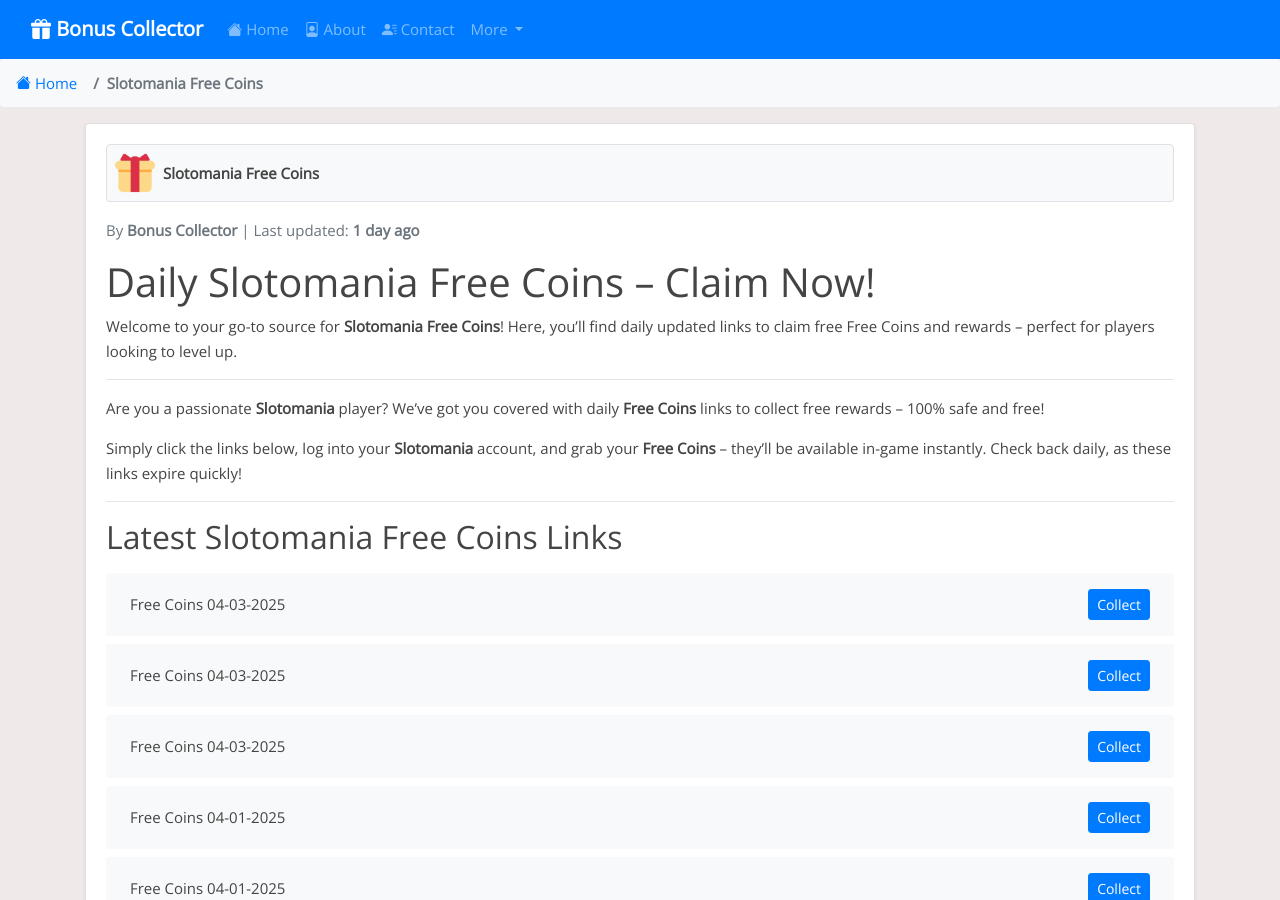
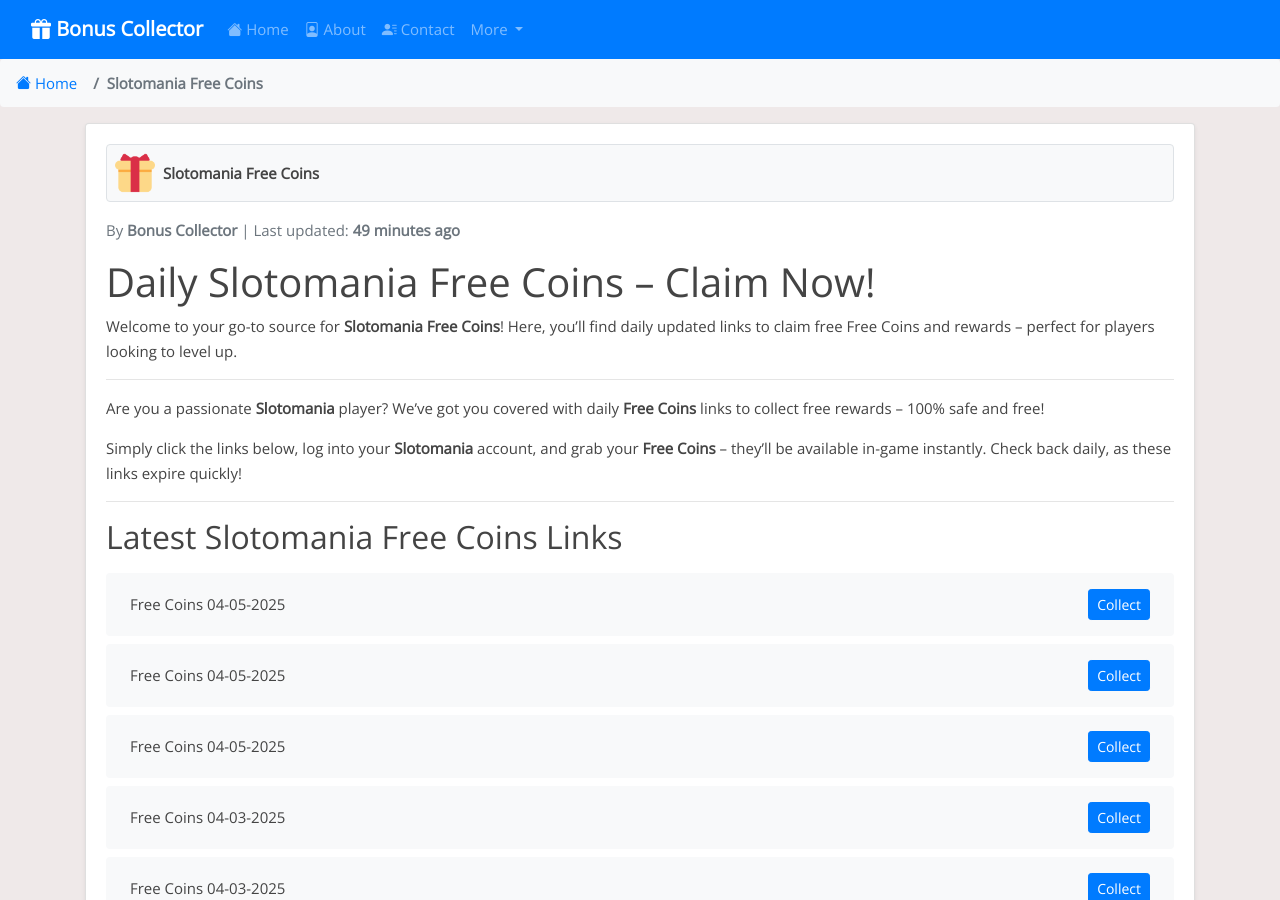
Before and after one commit to iamrohan99/bc-net, a Jekyll site: the page built from _posts/2024-06-29-slotomania.md, in a window 1280 px wide and 900 px high. Built offline with Jekyll 4.4.1, drawn with Linux system fonts in a browser that asks for light colours; some of the changed text lies outside the part shown.

Commit message:
Update slotomania reward links, content, and last modified date - 2025-04-05 06:32

```diff
--- a/_data/include_files.yml
+++ b/_data/include_files.yml
@@ -25,7 +25,7 @@ monopoly-go.html:
 doubledown-casino.html:
   last_modified: "2025-04-04T09:26:25Z"
 slotomania.html:
-  last_modified: "2025-04-03T08:32:58Z"
+  last_modified: "2025-04-05T06:32:19Z"
 cashman-casino.html:
   last_modified: "2025-04-05T04:28:03Z"
 pop-slots.html:
--- a/_includes/slotomania.html
+++ b/_includes/slotomania.html
@@ -1,4 +1,16 @@
 <ul class="list-group mt-3 mb-4">
+  <li class="list-group-item d-flex justify-content-between align-items-center">
+    <span>Free Coins 04-05-2025</span>
+    <a href="https://api.playtika.com/redirector/?coupon_token=1_3_1743680062092_7j4w29md" class="btn btn-primary btn-sm">Collect</a>
+  </li>
+  <li class="list-group-item d-flex justify-content-between align-items-center">
+    <span>Free Coins 04-05-2025</span>
+    <a href="https://api.playtika.com/redirector/?coupon_token=1_3_1743680230511_ony0pd9g" class="btn btn-primary btn-sm">Collect</a>
+  </li>
+  <li class="list-group-item d-flex justify-content-between align-items-center">
+    <span>Free Coins 04-05-2025</span>
+    <a href="https://api.playtika.com/redirector/?coupon_token=1_3_1743795000031_rwo4g7j4" class="btn btn-primary btn-sm">Collect</a>
+  </li>
   <li class="list-group-item d-flex justify-content-between align-items-center">
     <span>Free Coins 04-03-2025</span>
     <a href="https://api.playtika.com/redirector/?coupon_token=1_3_1743588265791_eoz9jr5w" class="btn btn-primary btn-sm">Collect</a>
@@ -387,16 +399,4 @@
     <span>Free Coins 03-09-2025</span>
     <a href="https://api.playtika.com/redirector/?coupon_token=1_3_1741474800051_w4p5pxmk" class="btn btn-primary btn-sm">Collect</a>
   </li>
-  <li class="list-group-item d-flex justify-content-between align-items-center">
-    <span>Free Coins 03-09-2025</span>
-    <a href="https://api.playtika.com/redirector/?coupon_token=1_3_1741425499750_px99gewy" class="btn btn-primary btn-sm">Collect</a>
-  </li>
-  <li class="list-group-item d-flex justify-content-between align-items-center">
-    <span>Free Coins 03-08-2025</span>
-    <a href="https://api.playtika.com/redirector/?coupon_token=1_3_1740582599673_04ly57rm" class="btn btn-primary btn-sm">Collect</a>
-  </li>
-  <li class="list-group-item d-flex justify-content-between align-items-center">
-    <span>Free Coins 03-08-2025</span>
-    <a href="https://api.playtika.com/redirector/?coupon_token=1_3_1741297529801_kykmgn9y" class="btn btn-primary btn-sm">Collect</a>
-  </li>
 </ul>
```
Also changed, not shown: links-json/slotomania.json (+12 -12 lines).
